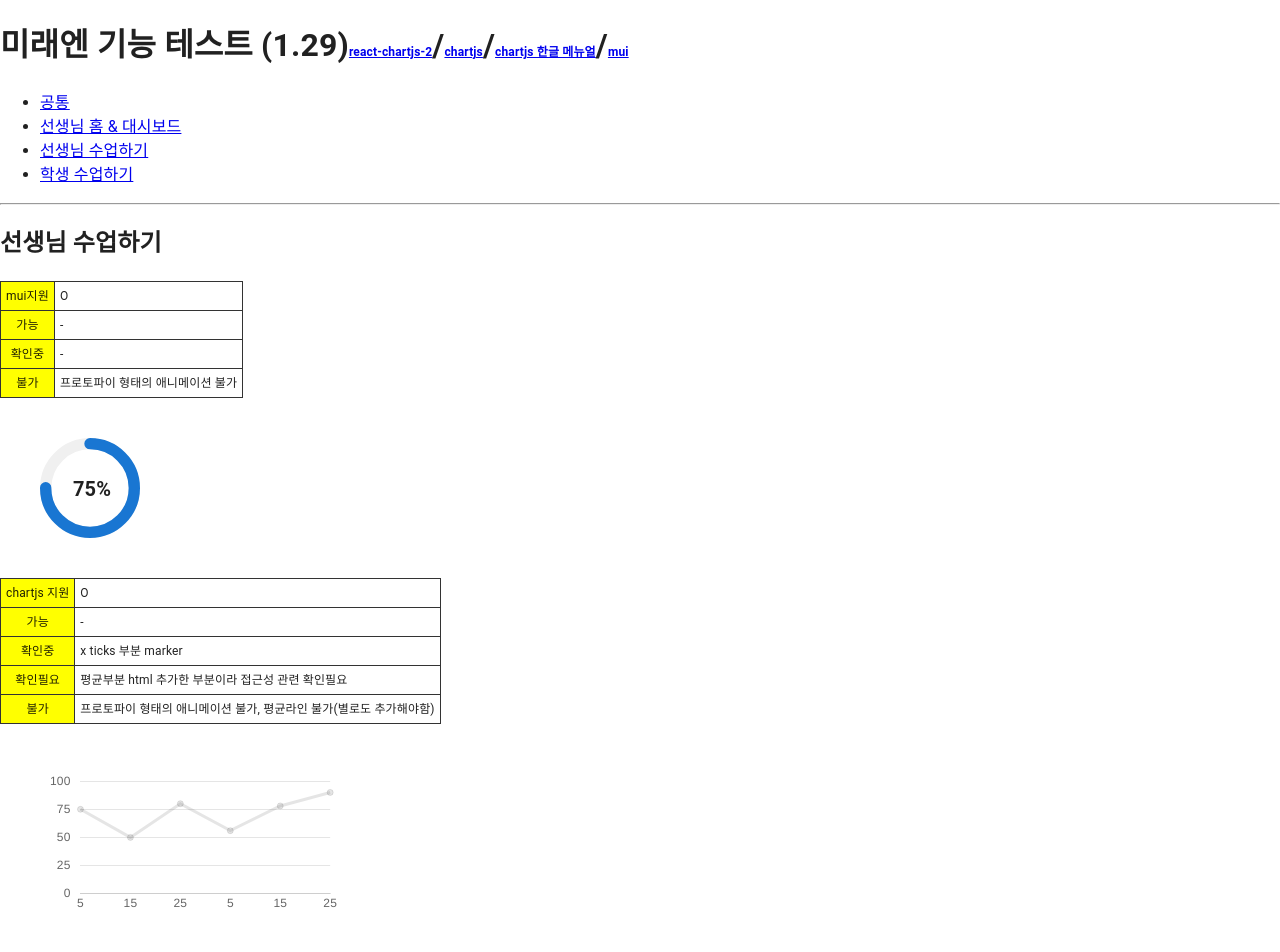
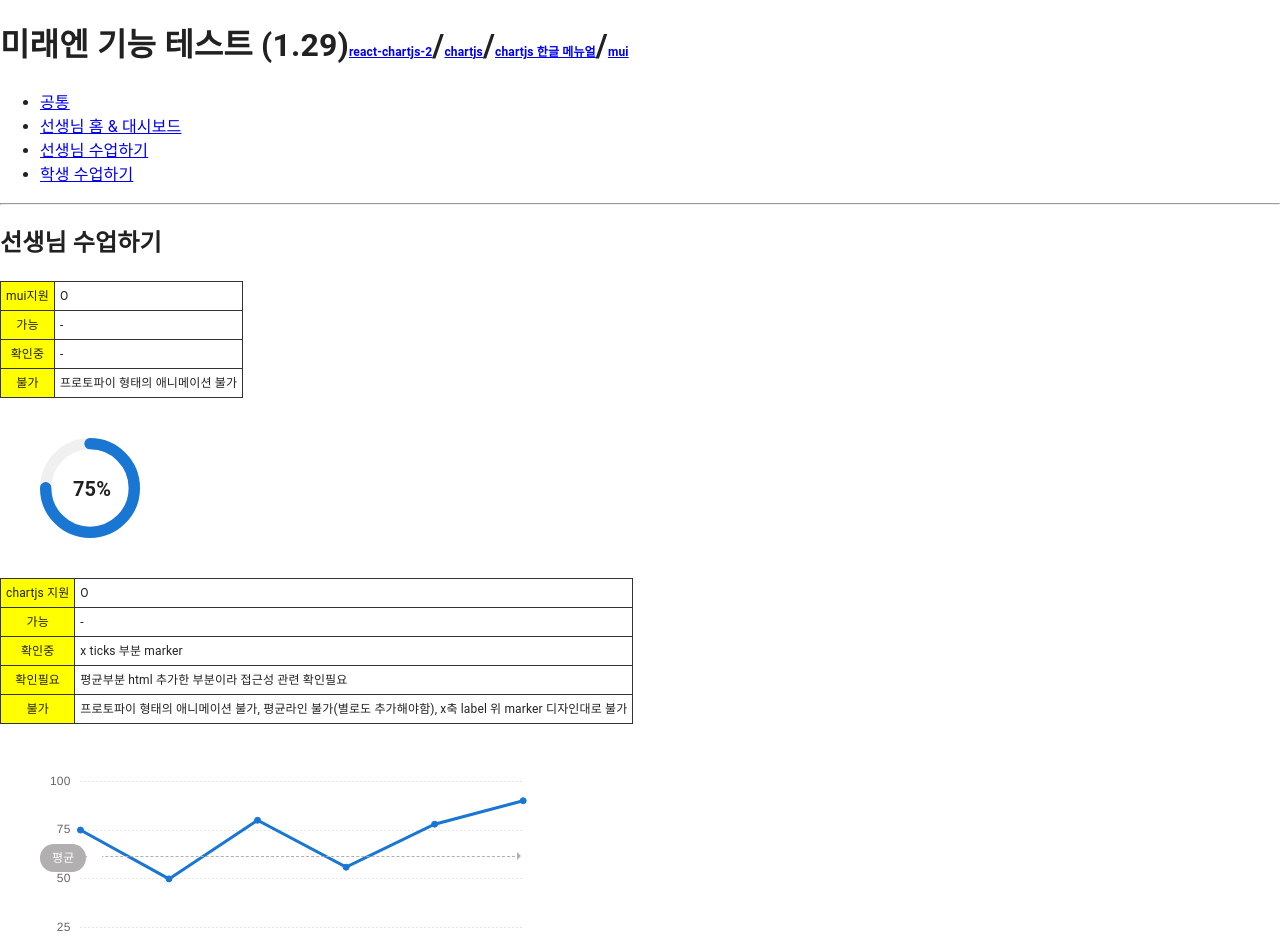
Before and after one commit to rightbrainLIB/miraeN_function_test, a React (Vite) app: page /miraeN_function_test/t2 in a window 1280 px wide. Shown: the top 952 px of the page. Built offline with nearby package versions, Linux system fonts and the light colour scheme.

Commit message:
[수정] 선생님 수업하기 그래프 스타일 수정

```diff
--- a/src/pages/T1.tsx
+++ b/src/pages/T1.tsx
@@ -575,7 +575,7 @@ function T1() {
             animation: "slideInFromBottom 0.5s 0.5s forwards",
             "@keyframes slideInFromBottom": {
               from: {
-                transform: "translateY(100%)",
+                transform: "translateY(30px)",
                 opacity: 1,
               },
               to: {
--- a/src/pages/T2.tsx
+++ b/src/pages/T2.tsx
@@ -8,6 +8,7 @@ import {
   Tooltip,
   Legend,
 } from "chart.js";
+import { Box, Divider, Chip } from "@mui/material";
 import { Line } from "react-chartjs-2";
 
 import {
@@ -39,15 +40,25 @@ const options = {
   scales: {
     x: {
       grid: {
-        display: false,
-        drawTicks: false,
+        display: true,
+        color: "transparent",
+        drawTicks: true,
+        tickLength: 3,
+        tickColor: "#000",
+        // tickBorderDash: [5, 5],
+        drawOnChartArea: true,
       },
       ticks: {
+        padding: 10,
         // callback: function (value: number | string) {
         //   const marker =
         //     '<div style="display: inline-block; width: 20px; height: 20px; background-color: red; margin-right: 5px;"></div>';
         //   return marker + value;
         // },
+      },
+      border: {
+        display: true,
+        color: "#f0f0f0",
       },
     },
     y: {
@@ -56,14 +67,20 @@ const options = {
       grid: {
         display: true,
         drawTicks: false,
-        // tickLength: 20,
+        // tickLength: 100,
+        // tickColor: "#000",
+        // tickBorderDash: [5, 5],
+        // drawOnChartArea: true,
       },
+
       ticks: {
+        beginAtZero: true,
         stepSize: 25,
         padding: 10,
       },
       border: {
         display: false,
+        dash: [2, 2],
       },
     },
   },
@@ -76,6 +93,8 @@ const data = {
     {
       label: "Blue",
       data: [75, 50, 80, 56, 78, 90],
+      backgroundColor: "#1976d2",
+      borderColor: "#1976d2",
     },
   ],
 };
@@ -180,13 +199,112 @@ function T2() {
             <th>불가</th>
             <td>
               프로토파이 형태의 애니메이션 불가, 평균라인 불가(별로도
-              추가해야함)
+              추가해야함), x축 label 위 marker 디자인대로 불가
             </td>
           </tr>
         </tbody>
       </table>
-      <Stack sx={{ width: "300px", margin: 5 }}>
+      <Stack
+        sx={{
+          width: "500px",
+          margin: 5,
+          position: "relative",
+          overflow: "hidden",
+        }}
+      >
         <Line options={options} data={data} />
+        <Box
+          sx={{
+            position: "absolute",
+            width: "100%",
+            height: "1px",
+            top: "41%",
+            left: 0,
+            marginTop: "-10px",
+            opacity: 0,
+            animation: "slideInFromBottom 0.5s 0.5s forwards",
+            "@keyframes slideInFromBottom": {
+              from: {
+                transform: "translateY(100px)",
+                opacity: 1,
+              },
+              to: {
+                transform: "translateY(0)",
+                opacity: 1,
+              },
+            },
+          }}
+        >
+          <Box
+            sx={{
+              position: "relative",
+            }}
+          >
+            <Divider
+              sx={{
+                position: "relative",
+                borderColor: "#b1afaf",
+                borderStyle: "dashed",
+                opacity: 0,
+                width: "96%",
+                left: "0",
+                overflow: "visible",
+                animation: "fadeIn 0.8s 0.5s forwards",
+                "@keyframes fadeIn": {
+                  "0%": {
+                    transform: " translateX(-200%)",
+                    opacity: 0,
+                  },
+                  "20%,30%": {
+                    transform: " translateX(-100%)",
+                    opacity: 1,
+                  },
+                  "100%": {
+                    transform: " translateX(0)",
+                    opacity: 1,
+                  },
+                },
+                "&::before": {
+                  content: "''",
+                  position: "absolute",
+                  top: 0,
+                  right: "-3px",
+                  width: 0,
+                  height: 0,
+                  borderTop: "4px solid transparent",
+                  borderBottom: "4px solid transparent",
+                  borderRight: "4px solid #b1afaf",
+                  transform: "translate(-50%, -50%) rotate(180deg)",
+                  zIndex: 1,
+                },
+              }}
+            />
+          </Box>
+          <Chip
+            label="평균"
+            sx={{
+              position: "absolute",
+              top: "-12px",
+              left: "4px",
+              marginLeft: "-4px",
+              backgroundColor: "#b1afaf",
+              color: "#fff",
+              fontSize: "12px",
+              borderRadius: 50,
+              height: "28px",
+              zIndex: 1,
+              "&::before": {
+                content: "''",
+                position: "absolute",
+                top: "7px",
+                right: "-16px",
+                width: "15px",
+                height: "15px",
+                backgroundColor: "#fff",
+              },
+            }}
+          />
+        </Box>
       </Stack>
     </>
   );
```
